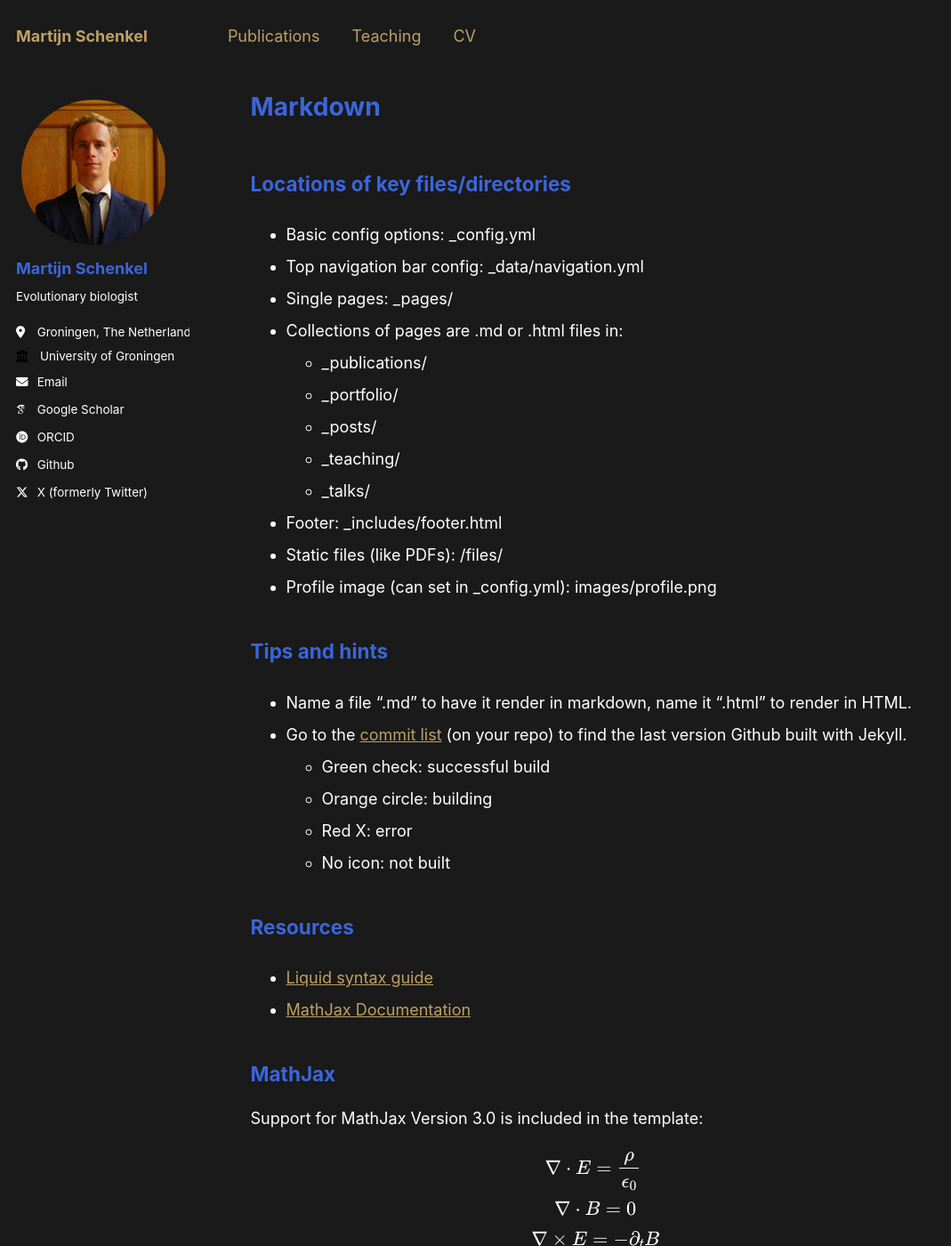
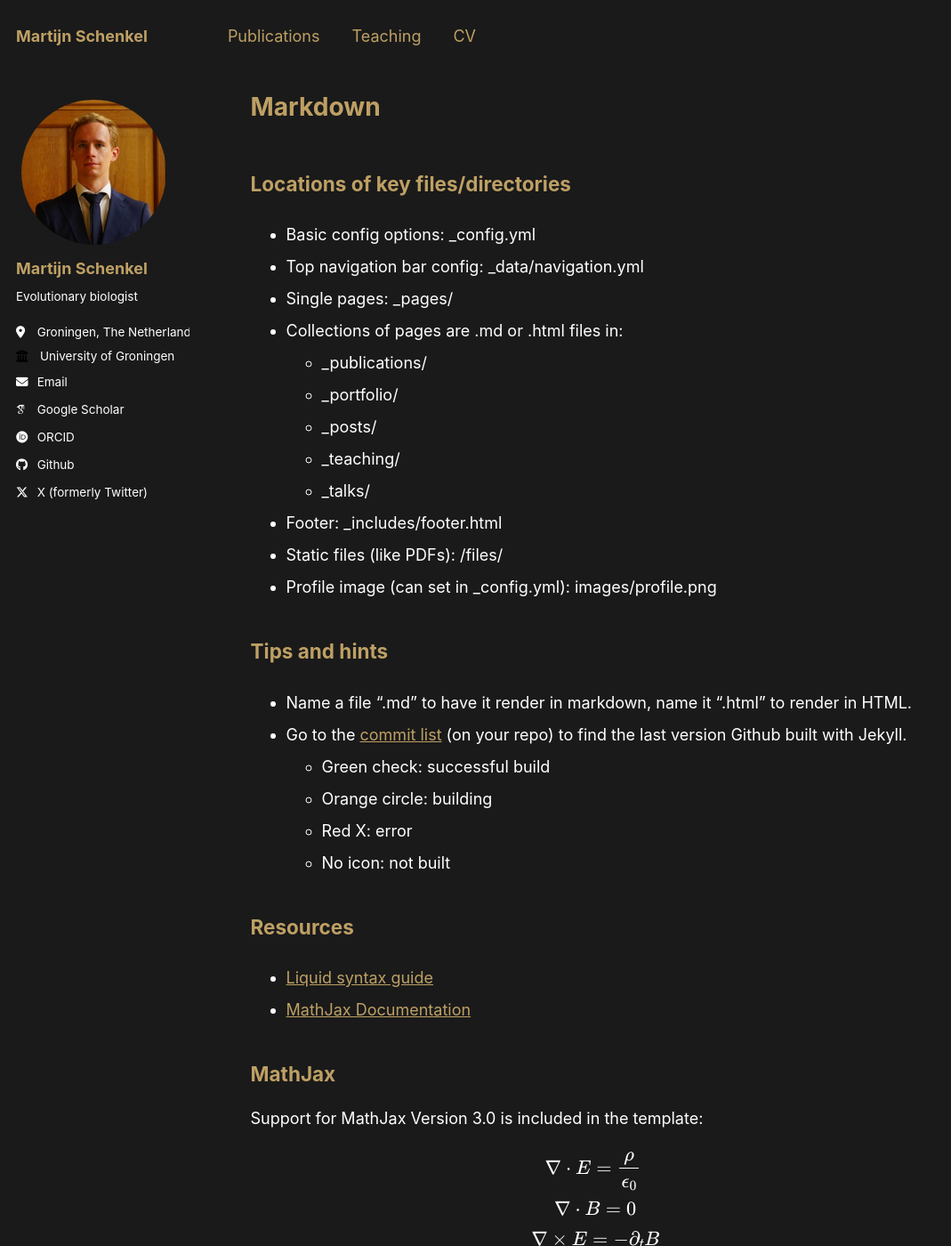
Before and after one commit to MartijnSchenkel/MartijnSchenkel.github.io, a Jekyll site: the page built from _pages/markdown.md, in a window 1280 px wide and 1400 px high. Shown: the whole window at 89% size, without its empty margins (0-1069 px from the left). Built offline with Jekyll 4.4.1, drawn with Linux system fonts in a browser that asks for light colours; some web fonts are replaced.

Commit message:
Update _base.scss

```diff
--- a/_sass/_base.scss
+++ b/_sass/_base.scss
@@ -26,7 +26,7 @@ h1, h2, h3, h4, h5, h6 {
   line-height: 1.2;
   font-family: $header-font-family;
   font-weight: bold;
-  color: #3b66db;
+  color: #bea064;
 }
 
 h1 {
```
